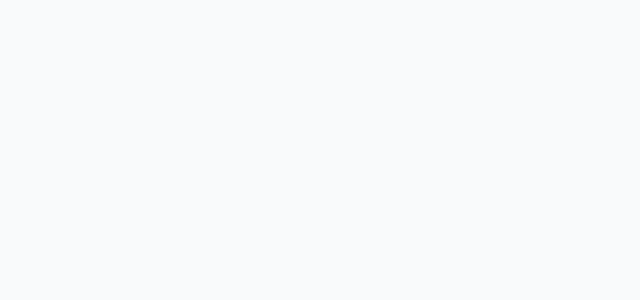
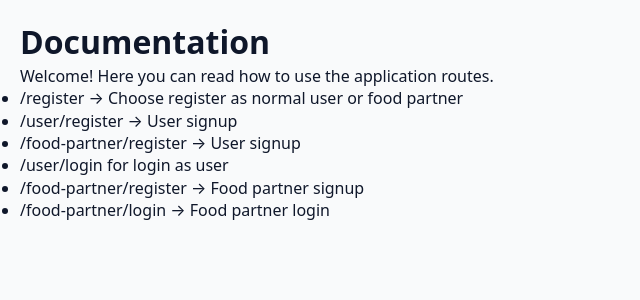
Before and after one commit to SheikhUzairRaza/reelbites, a React (Vite) app: page /docs in a window 1280 px wide. Before the commit this address had no page. Shown: the top 300 px of the page, without its empty margins (0-640 px from the left). Built offline with nearby package versions, Linux system fonts and the light colour scheme.

Commit message:
Add docs page for navigation

```diff
--- /dev/null
+++ b/src/pages/general/Docs.jsx
@@ -0,0 +1,21 @@
+import React from "react";
+
+const Docs = () => {
+  return (
+    <div style={{ padding: "20px" }}>
+      <h1>Documentation</h1>
+      <p>Welcome! Here you can read how to use the application routes.</p>
+
+      <ul>
+        <li>/register → Choose register as normal user or food partner</li>
+        <li>/user/register → User signup</li>
+        <li>/food-partner/register → User signup</li>
+        <li>/user/login for login as user</li>
+        <li>/food-partner/register → Food partner signup</li>
+        <li>/food-partner/login → Food partner login</li>
+      </ul>
+    </div>
+  );
+};
+
+export default Docs;
--- a/src/routes/AppRoutes.jsx
+++ b/src/routes/AppRoutes.jsx
@@ -10,6 +10,10 @@ import Saved from '../pages/general/Saved';
 import BottomNav from '../components/BottomNav';
 import CreateFood from '../pages/food-partner/CreateFood';
 import Profile from '../pages/food-partner/Profile';
+import Docs from '../pages/general/Docs';
+
+
+
 
 const AppRoutes = () => {
     return (
@@ -24,6 +28,7 @@ const AppRoutes = () => {
                 <Route path="/saved" element={<><Saved /><BottomNav /></>} />
                 <Route path="/create-food" element={<CreateFood />} />
                 <Route path="/food-partner/:id" element={<Profile />} />
+                <Route path="/docs" element={<Docs />} />
             </Routes>
         </Router>
     )
```
